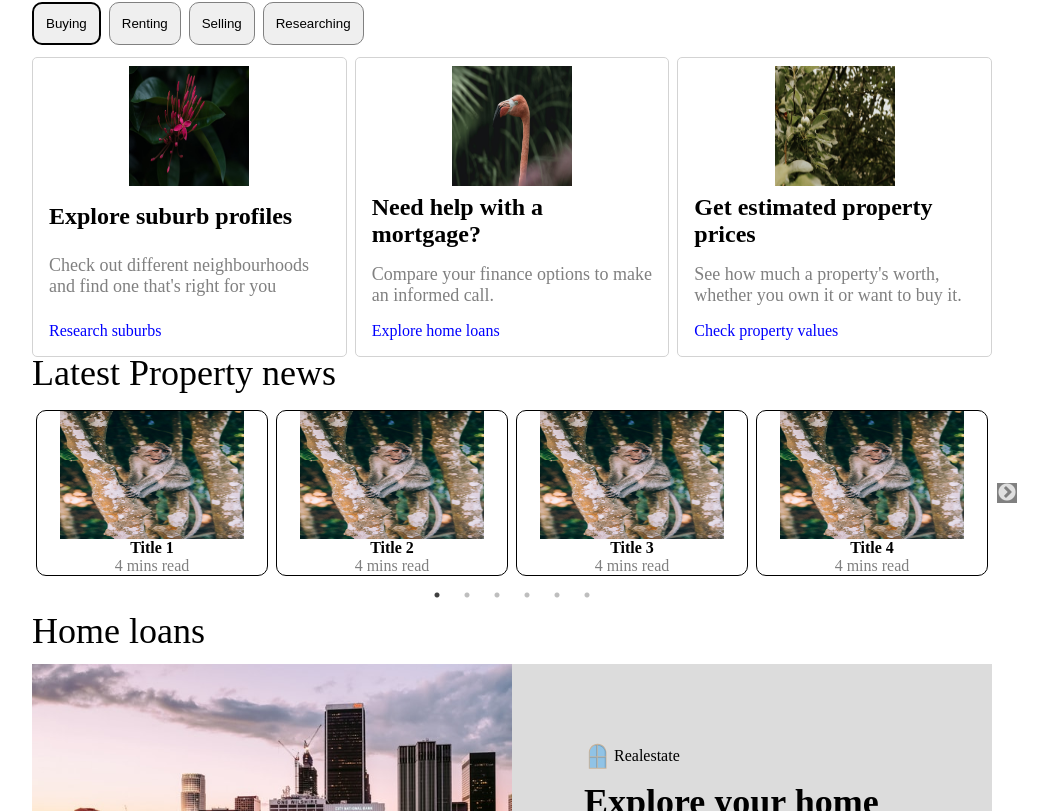
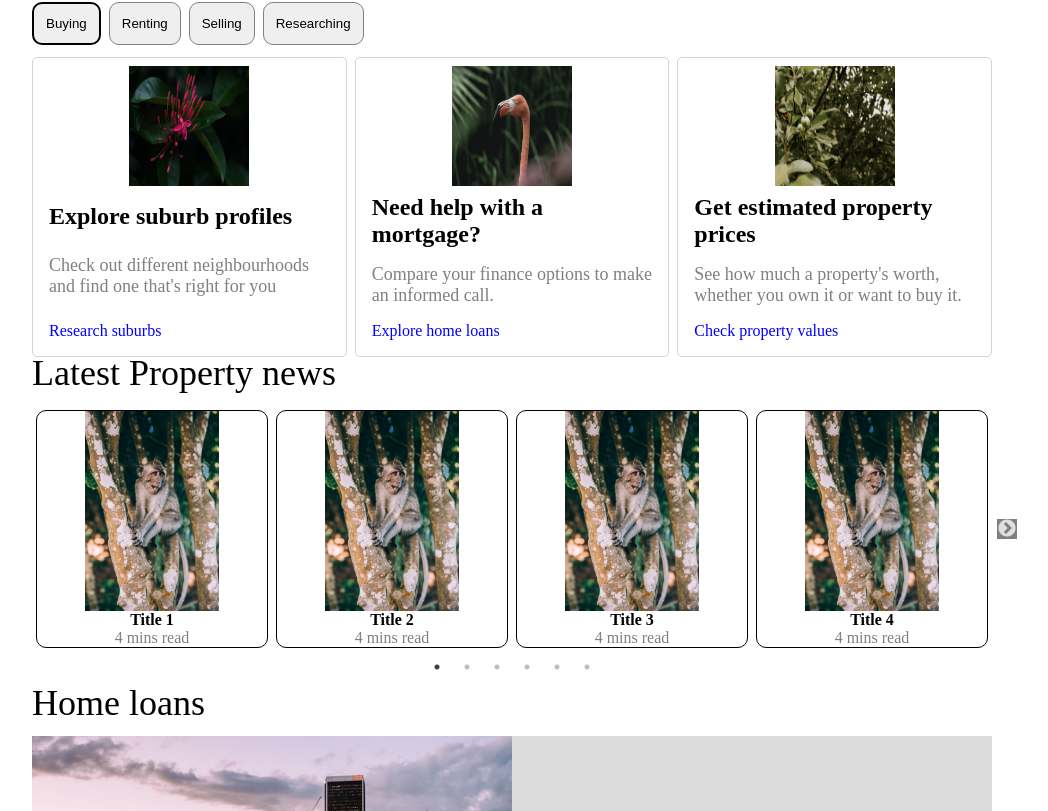
Before and after one commit to JohnGammie/realestate-react, a React (Create React App) app: page / in a window 1280 px wide. Shown: the part 485-1296 px from the top of the page, without its empty margins (128-1176 px from the left). Built offline with nearby package versions, Linux system fonts and the light colour scheme.

Commit message:
Add Latest Property News Carousel card hover highlighting & template for click event

```diff
--- a/src/components/PropertyNewsSection/Card.js
+++ b/src/components/PropertyNewsSection/Card.js
@@ -6,8 +6,13 @@ import {
 } from "../styles/PropertyNewSection.styled";
 
 const Card = (props) => {
+  const handleCardClick = () => {
+    console.log(`card clicked: ${props.title}`);
+    // @TODO redirect to article
+  };
+
   return (
-    <StyledCard>
+    <StyledCard onClick={() => handleCardClick()}>
       <img src={props.image} alt="" />
       <CardTitle>{props.title}</CardTitle>
       <CardReadTime>{props.readTime}</CardReadTime>
--- a/src/components/styles/PropertyNewSection.styled.js
+++ b/src/components/styles/PropertyNewSection.styled.js
@@ -10,8 +10,13 @@ export const StyledCard = styled.div`
   margin: 4px;
 
   & img {
-    width: 80%;
-    height: 128px;
+    max-width: 80%;
+    max-height: 200px;
+  }
+
+  &:hover {
+    color: blue;
+    cursor: pointer;
   }
 `;
 
```
